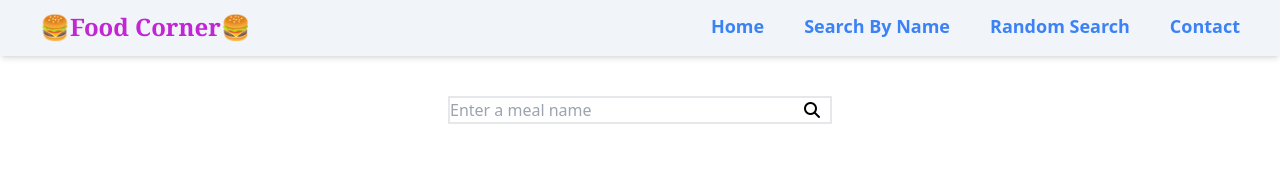
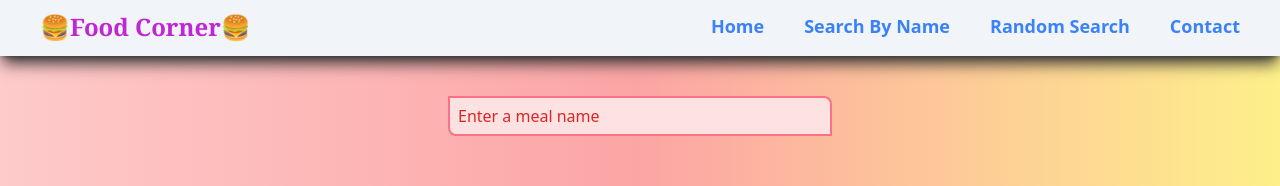
Before and after one commit to kaushikgabhane/Food-Corner, a React (Create React App) app: page /SearchBox in a window 1280 px wide. Shown: the top 186 px of the page. Built offline with nearby package versions, Linux system fonts and the light colour scheme; no server answers.

Commit message:
Search by name functionality added

```diff
--- a/src/Components/Body.jsx
+++ b/src/Components/Body.jsx
@@ -36,7 +36,7 @@ const Body = () => {
     return (
         <div className="flex gap-4">
             <Pagination handleClick={handleClick}/>
-            <div className="flex flex-wrap gap-6 justify-center ml-24 mt-14 mb-12 bg-slate-50">
+            <div className="flex flex-wrap gap-6 justify-center items-center  py-14  min-w-full min-h-full bg-slate-50 bg-gradient-to-r from-red-200 via-red-300 to-yellow-200">
                 {
                     details.meals?.map((ele)=>{
                        return <Card details={ele} key={v4()}/>
--- a/src/Components/Card.jsx
+++ b/src/Components/Card.jsx
@@ -10,7 +10,7 @@ const Card = ({details}) => {
           alt="Food Img"
           className='rounded-md  m-auto'
       />
-      <h3 className='max-w-fit text-lg text-zinc-700 font-bold'>
+      <h3 className='max-w-fit text-lg text-center text-zinc-700 font-bold'>
         {details.strMeal}
       </h3>
       <h4 className='max-w-fit font-semibold text-zinc-500'>
@@ -19,7 +19,7 @@ const Card = ({details}) => {
       <h4  className='max-w-fit font-semibold text-gray-500'>
         {details.strCategory}
       </h4>
-      <p  className='max-w-fit'>
+      <p  className='max-w-fit z-0'>
         <a href={details.strYoutube} target="_blank" rel="noopener noreferrer" className='text-blue-800 text-lg font-mono font-bold animate-pulse '> Watch Receipe</a>
       </p>
     </div>
--- a/src/Components/Header.jsx
+++ b/src/Components/Header.jsx
@@ -4,7 +4,7 @@ import { Link } from "react-router-dom";
 
 const Header = () => {
     return (
-      <header className="header w-full flex flex-row bg-slate-100 justify-between p-3 px-10 shadow-md fixed top-0">
+      <header className="header w-full flex flex-row bg-slate-100 justify-between p-3 px-10 shadow-lg shadow-[#333] fixed top-0 z-10">
           <h3 className="logo font-serif font-bold text-2xl text-fuchsia-600 animate-bounce	">🍔Food Corner🍔</h3>
 
           <ul className='navList flex list-none gap-10'>
--- a/src/Components/SearchBox.jsx
+++ b/src/Components/SearchBox.jsx
@@ -1,6 +1,8 @@
 import React, { useState, useEffect } from 'react'
 import axios from 'axios';
 
+
+import Card from './Card';
 
 
 
@@ -24,16 +26,25 @@ const SearchBox = () => {
 
 
   return (
-    <div className="border-2 mt-24 mx-auto w-96 bg-white">
+    <div className='SearchPage min-h-screen mt-14 py-5 bg-gradient-to-r from-red-200 via-red-300 to-yellow-200'>
+      <div className="h-10 border-2 px-2 mt-5 mx-auto w-96 bg-red-100 rounded-tr-lg rounded-bl-lg border-rose-400">
         <input
-        className='outline-none h-full w-[90%]'
+          className='outline-none h-full w-full bg-red-100 placeholder:text-red-600'
           type="text"
           placeholder="Enter a meal name"
           id="search"
           value={text}
           onChange={(e)=> setText(e.target.value)}
         />
-      <i className="fa-solid fa-magnifying-glass pl-3"></i>
+      </div>
+
+      <div className="flex flex-wrap gap-6 justify-center mt-14 mb-10 ">
+        {
+          details.meals?.map((ele)=>{
+            return <Card details={ele} key={ele.idMeal}/>
+          })
+        }
+      </div>
   </div>
   )
 }
```
Lines whose indentation alone changed are shown as unchanged.
